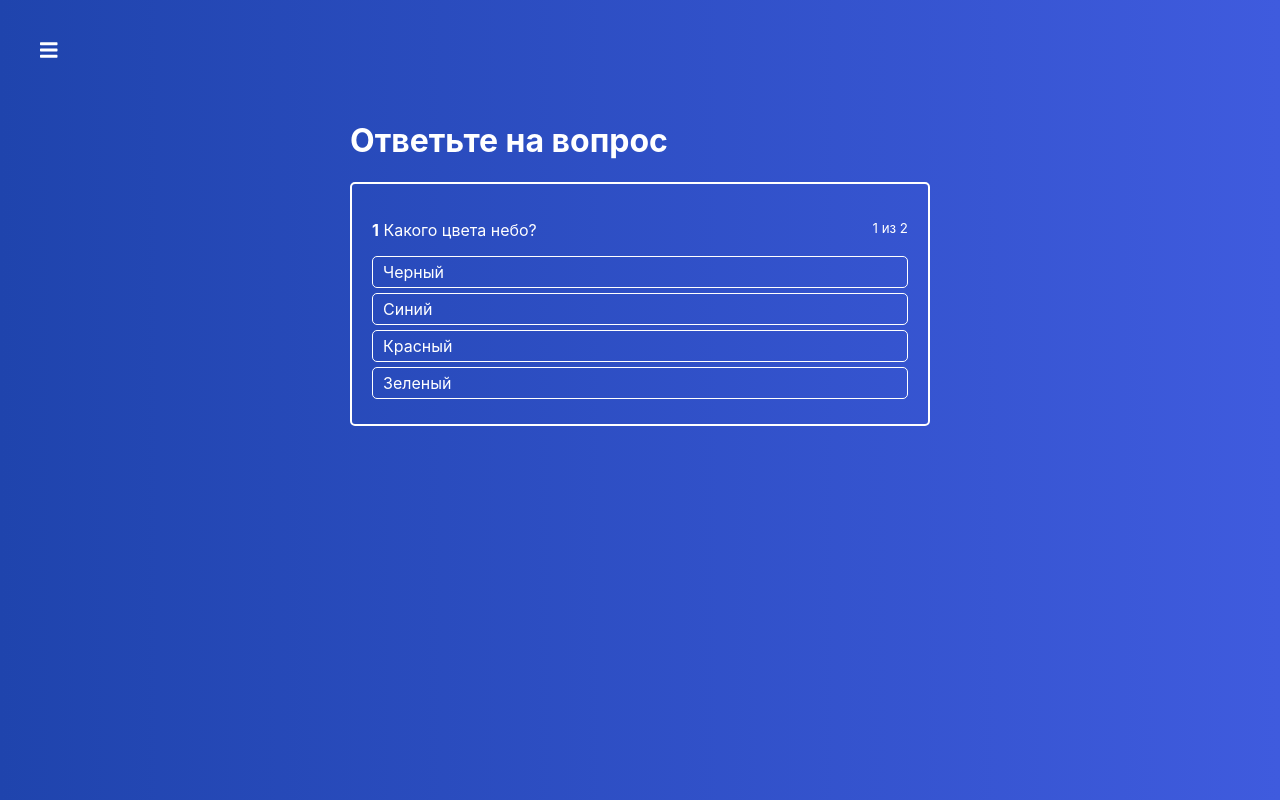
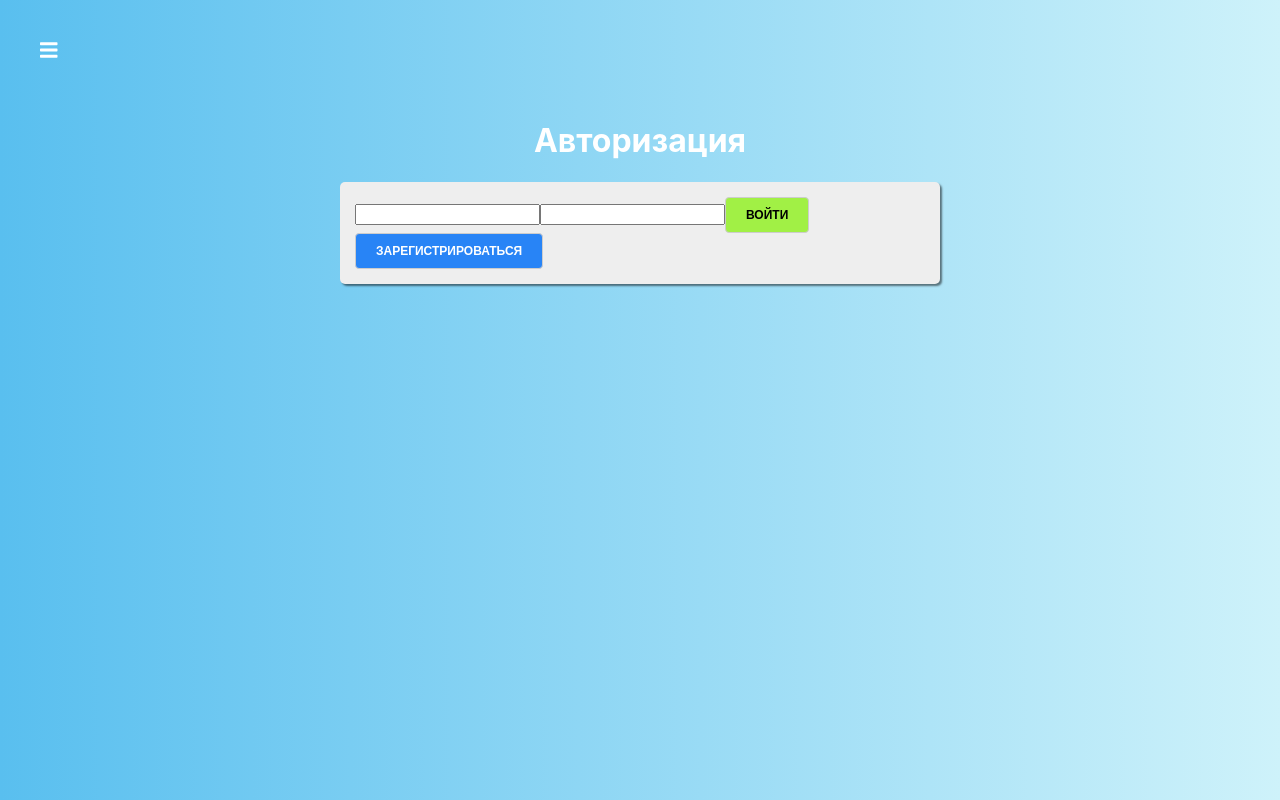
Before and after one commit to meinl2/questionList-, a React app: page /auth in a window 1280 px wide. Built offline with nearby package versions, Linux system fonts and the light colour scheme.

Commit message:
add route

```diff
--- a/package.json
+++ b/package.json
@@ -51,6 +51,7 @@
     "react-app-polyfill": "^1.0.6",
     "react-dev-utils": "^10.2.0",
     "react-dom": "^16.13.1",
+    "react-router-dom": "^5.1.2",
     "resolve": "1.15.0",
     "resolve-url-loader": "3.1.1",
     "sass-loader": "8.0.2",
--- a/src/App.js
+++ b/src/App.js
@@ -1,10 +1,19 @@
 import React from 'react';
 import Layout from "./hoc/Layout/Layout";
 import Quiz from "./containers/Quiz/Quiz";
+import {Route, Switch} from 'react-router-dom';
+import {QuizCreator} from "./containers/QuizCreator/QuizCreator";
+import Auth from "./containers/Auth/Auth";
+import {QuizList} from "./containers/QuizList/QuizList";
 function App() {
   return (
       <Layout>
-        <Quiz/>
+          <Switch>
+              <Route path={'/auth'} component={Auth} />
+              <Route path={'/quiz-creator'} component={QuizCreator} />
+              <Route path={'/quiz/:id'} component={Quiz} />
+              <Route path={'/'} component={QuizList} />
+          </Switch>
       </Layout>
   );
 }
--- a/src/components/FinishedQuiz/FinishedQuiz.js
+++ b/src/components/FinishedQuiz/FinishedQuiz.js
@@ -3,7 +3,7 @@ import classes from "./FinishedQuiz.module.css";
 import { FontAwesomeIcon } from '@fortawesome/react-fontawesome';
 import { faCheck, faTimes } from '@fortawesome/free-solid-svg-icons';
 import Button from "../UI/Button/Button";
-
+import {Link} from 'react-router-dom'
 
 const FinishedQuiz = props => {
     const successCount = Object.keys(props.results).reduce((total,key) =>{
@@ -36,7 +36,9 @@ const FinishedQuiz = props => {
 
             <div>
                 <Button onClick={props.onRetry} type={'primary'}>Повторить</Button>
-                <Button  type={'success'}>Перейти в список тестов</Button>
+                <Link to={'/'}>
+                    <Button  type={'success'}>Перейти в список тестов</Button>
+                </Link>
             </div>
         </div>
     )
--- a/src/components/Navigation/Drawer/Drawer.js
+++ b/src/components/Navigation/Drawer/Drawer.js
@@ -1,16 +1,32 @@
 import React, {Component} from "react";
 import classes from './Drawer.module.css';
 import Backdrop from "../../UI/Backdrop/Backdrop";
+import {NavLink} from 'react-router-dom'
 
-const links = [1,2,3]
+const links = [
+    {to: '/', label: 'Список', exact: true},
+    {to: '/auth', label: 'Авторизация', exact: false},
+    {to: '/quiz-creator', label: 'Создать тест', exact: false},
+];
 
 class Drawer extends Component{
+
+    clickHandler = () => {
+        this.props.onClose()
+    };
 
     renderLinks() {
         return links.map((link, index) => {
             return (
                 <li key={index}>
-                    <a>Link {link}</a>
+                    <NavLink
+                        to={link.to}
+                        exact={link.exact}
+                        activeClassName={classes.active}
+                        onClick={this.clickHandler}
+                    >
+                        {link.label}
+                    </NavLink>
                 </li>
             )
         })
--- /dev/null
+++ b/src/containers/Auth/Auth.js
@@ -0,0 +1,45 @@
+import React, {Component} from 'react';
+import classes from './Auth.module.css';
+import Button from "../../components/UI/Button/Button";
+export default class Auth extends Component {
+
+    loginHandler = () => {
+
+    };
+
+    registerHandler = () => {
+
+    };
+
+    submitHandler = (e) => {
+        e.preventDefault()
+    };
+
+    render() {
+        return (
+            <div className={classes.Auth}>
+                <div>
+                    <h1>Авторизация</h1>
+
+                    <form onSubmit={this.submitHandler} className={classes.AuthForm}>
+                        <input type="text"/>
+                        <input type="text"/>
+
+                        <Button
+                            type={'success'}
+                            onClick={this.loginHandler}
+                        >
+                            Войти
+                        </Button>
+                        <Button
+                            type={'primary'}
+                            onClick={this.registerHandler}
+                        >
+                            Зарегистрироваться
+                        </Button>
+                    </form>
+                </div>
+            </div>
+        )
+    }
+}
--- /dev/null
+++ b/src/containers/Auth/Auth.module.css
@@ -0,0 +1,26 @@
+.Auth {
+    display: flex;
+    justify-content: center;
+    padding-top: 100px;
+    flex-grow: 1;
+    width: 100%;
+    background: linear-gradient(270deg, #cef2fa 0%, #59bfef 100% );
+}
+
+.Auth> div {
+    width: 100%;
+    max-width: 600px;
+    padding: 0 20px;
+}
+
+.Auth h1 {
+    color: white;
+    text-align: center;
+}
+
+.AuthForm {
+    background: #eee;
+    box-shadow: 2px 2px 2px rgba(0,0,0, .5);
+    padding: 15px;
+    border-radius: 5px;
+}
--- /dev/null
+++ b/src/containers/QuizCreator/QuizCreator.js
@@ -0,0 +1,11 @@
+import React from 'react';
+
+export class QuizCreator extends React.Component {
+    render() {
+        return (
+            <div>
+                <h1>QuizCreator</h1>
+            </div>
+        );
+    };
+};
--- /dev/null
+++ b/src/containers/QuizList/QuizList.js
@@ -0,0 +1,33 @@
+import React from 'react';
+import classes from './QuizList.module.css'
+import {NavLink} from 'react-router-dom'
+export class QuizList extends React.Component {
+
+    renderQuizes() {
+       return [1,2,3].map((quiz, index) => {
+           return (
+               <li
+                   key={index}
+               >
+                   <NavLink to={'/quiz/' + quiz}>
+                       Тест {quiz}
+                   </NavLink>
+               </li>
+           )
+       })
+    }
+
+    render() {
+        return (
+            <div className={classes.QuizList}>
+                <div>
+                    <h1>Список тестов</h1>
+
+                    <ul>
+                        {this.renderQuizes()}
+                    </ul>
+                </div>
+            </div>
+        );
+    };
+};
--- /dev/null
+++ b/src/containers/QuizList/QuizList.module.css
@@ -0,0 +1,31 @@
+.QuizList {
+    display: flex ;
+    justify-content: center;
+    padding-top: 100px;
+    flex-grow: 1;
+    width: 100%;
+    background: linear-gradient(90deg, #fd8355 0%, #f0576c 37%, #f70cbd 100%);
+}
+
+.QuizList h1 {
+    color: white;
+}
+
+.QuizList ul {
+    list-style: none;
+    margin: 0;
+    padding: 0;
+}
+
+.QuizList li {
+    margin-bottom: 10px;
+}
+
+.QuizList li a {
+    text-decoration: none;
+    color: white;
+}
+
+.QuizList li a:hover {
+    color: #363f54;
+}
--- a/src/index.js
+++ b/src/index.js
@@ -3,9 +3,15 @@ import ReactDOM from 'react-dom';
 import './index.css';
 import App from './App';
 import * as serviceWorker from './serviceWorker';
+import {BrowserRouter} from 'react-router-dom';
 
+const app = (
+    <BrowserRouter>
+        <App/>
+    </BrowserRouter>
+);
 
-ReactDOM.render(<App />, document.getElementById('root'));
+ReactDOM.render(app, document.getElementById('root'));
 
 // If you want your app to work offline and load faster, you can change
 // unregister() to register() below. Note this comes with some pitfalls.
```
Also changed, not shown: 1 other file (tests, documents, lock files or other folders).
